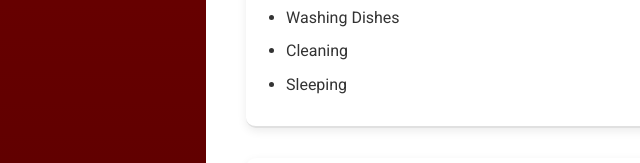
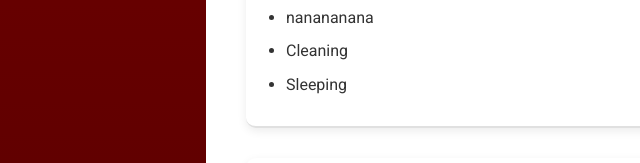
Before and after one commit to johnloise28-a11y/my-portfolio, a plain HTML site: page index.html in a window 1280 px wide. Shown: the part 852-1015 px from the top of the page, 134-774 px from the left. Drawn offline with Linux system fonts and the light colour scheme.

Commit message:
Update index.html

```diff
--- a/index.html
+++ b/index.html
@@ -312,7 +312,7 @@
         <h2>Skills</h2>
         <ul>
           <li>Cooking</li>
-          <li>Washing Dishes</li>
+          <li>nanananana</li>
           <li>Cleaning</li>
           <li>Sleeping</li>
         </ul>
```
